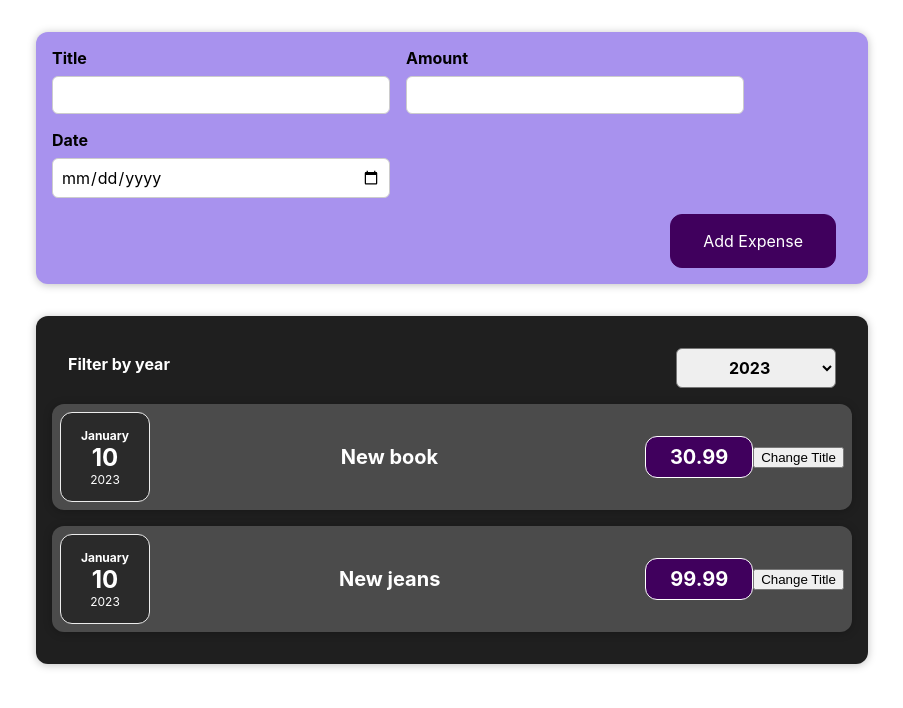
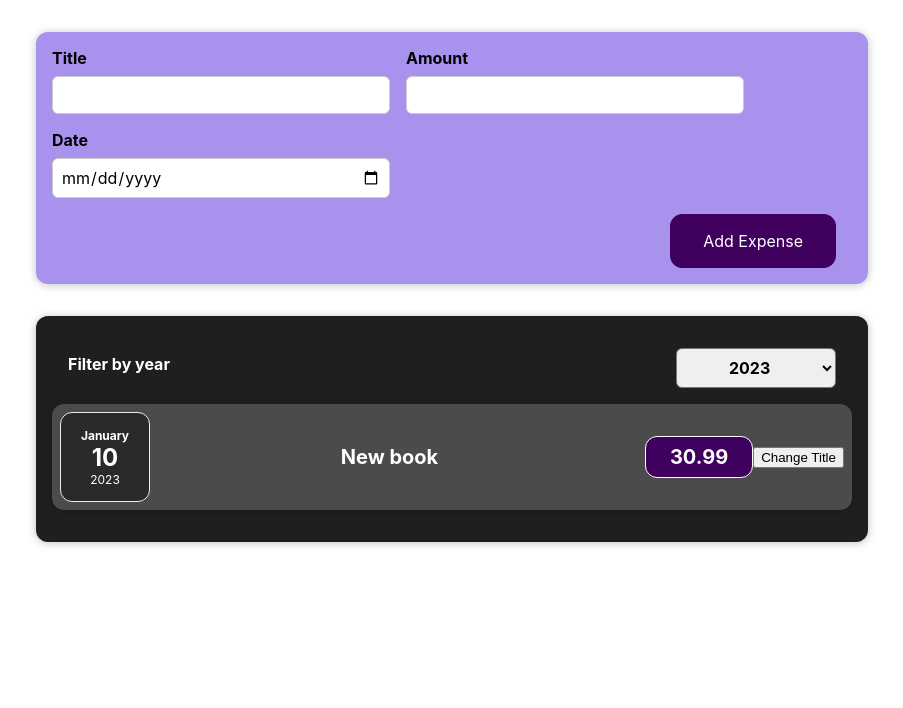
Before and after one commit to Kevinoo5/expenses, a React (Create React App) app: page / in a window 1280 px wide. Shown: the top 708 px of the page, without its empty margins (188-1091 px from the left). Built offline with nearby package versions, Linux system fonts and the light colour scheme.

Commit message:
Aasta filtreerimine ja filtreeritud andmete kuvamine

```diff
--- a/src/App.js
+++ b/src/App.js
@@ -13,7 +13,7 @@ const DUMMY_EXPENSES = [
     },
     {
         id: "e2",
-        date: new Date(2023,0,10),
+        date: new Date(2024,0,10),
         title: "New jeans",
         price: 99.99
     }
--- a/src/components/Expenses/Expenses.js
+++ b/src/components/Expenses/Expenses.js
@@ -20,7 +20,7 @@ function Expenses(props){
             <ExpensesFilter
                selected={filteredYear} onExpenseFilter={filterChangesHandler}></ExpensesFilter>
             {
-            props.expenseData.map((expense) => {
+            props.expenseData.filter(expense => expense.date.getFullYear().toString() === filteredYear).map((expense) => {
                 return <ExpenseItem
                     id={expense.id}
                     date={expense.date}
```
